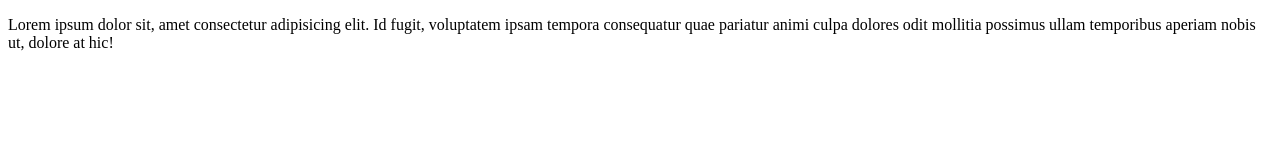
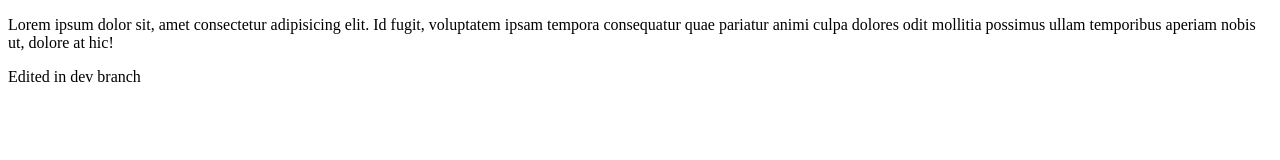
Before and after one commit to nespinsuwan/Git, a plain HTML site: page index.html in a window 1280 px wide. Drawn offline with Linux system fonts and the light colour scheme.

Commit message:
edit dev

```diff
--- a/index.html
+++ b/index.html
@@ -9,6 +9,6 @@
 <body>
     <p>Lorem ipsum dolor sit, amet consectetur adipisicing elit. Id fugit, voluptatem ipsam tempora consequatur quae pariatur animi culpa dolores odit mollitia possimus ullam temporibus aperiam nobis ut, dolore at hic!
     </p>
-
+<p>Edited in dev branch</p>
 </body>
 </html>
```
